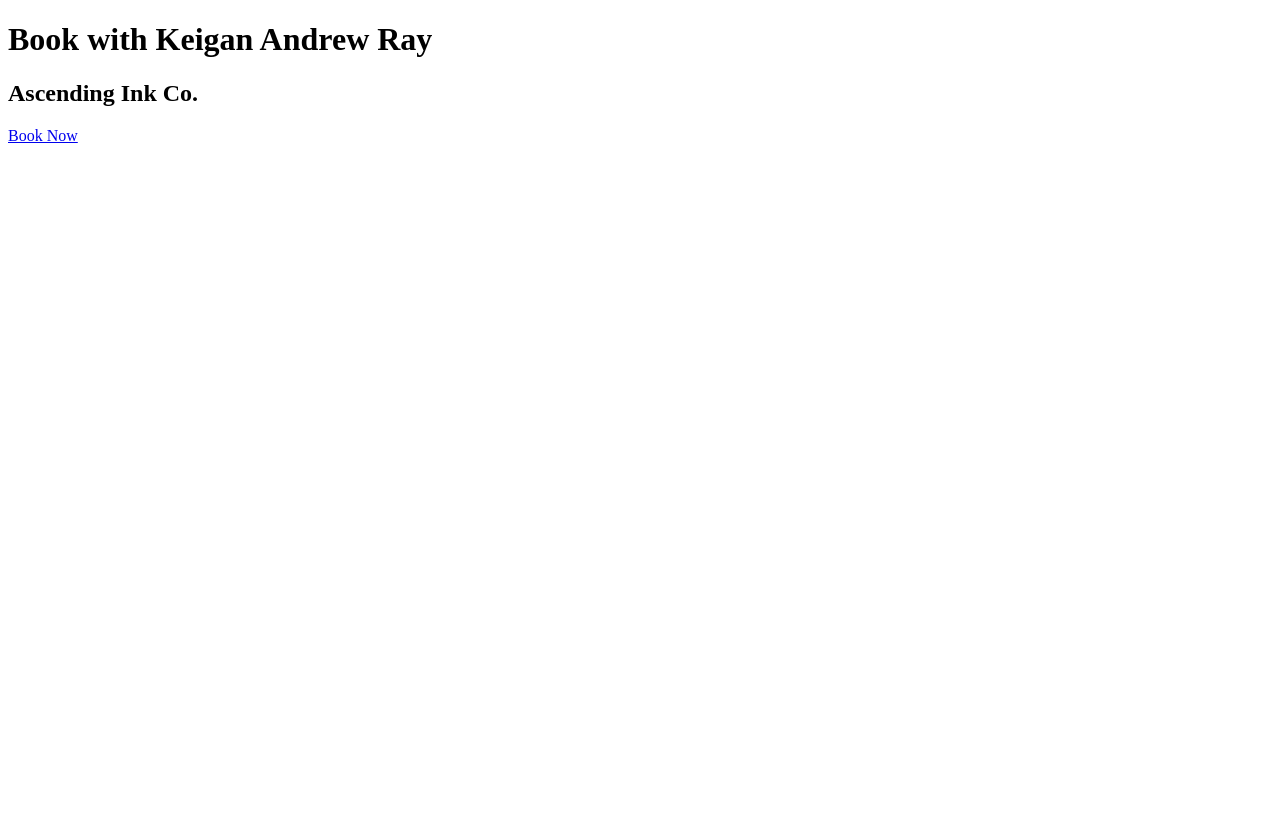
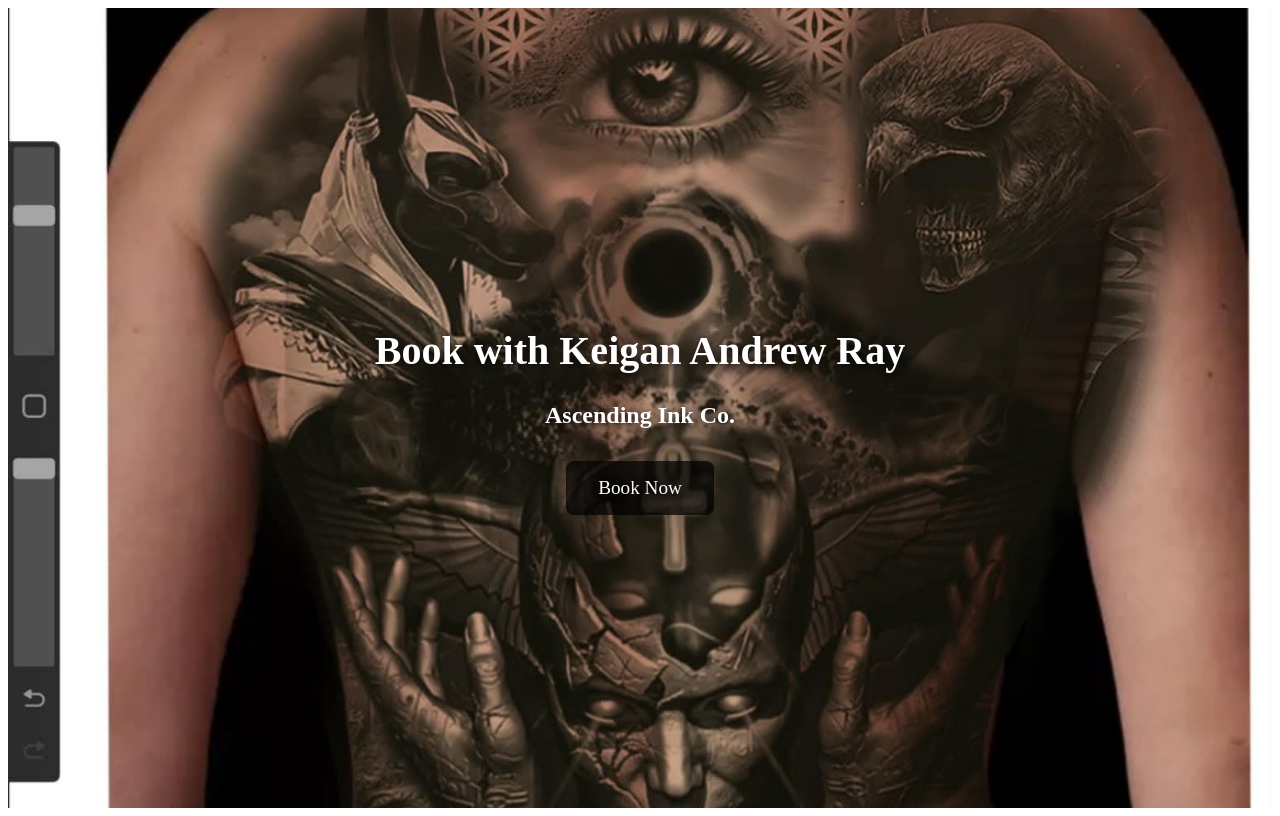
Before and after one commit to Chronic-W-F/Ascending-Ink-Co-Booking, a Next.js app: page / in a window 1280 px wide. Built offline with nearby package versions, Linux system fonts and the light colour scheme.

Commit message:
Update Home.module.css

```diff
--- a/styles/Home.module.css
+++ b/styles/Home.module.css
@@ -1,41 +1,43 @@
-.container {
-  font-family: sans-serif;
-  margin: 0;
-  padding: 0;
-}
-.hero {
-  background: url('/tattoo-bg.jpg') no-repeat center center fixed;
+.main {
+  min-height: 100vh;
+  width: 100%;
+  background-image: url('/tattoo-bg.jpg');
   background-size: cover;
-  position: relative;
-  min-height: 100vh;
+  background-position: center;
+  background-repeat: no-repeat;
   display: flex;
   flex-direction: column;
+  align-items: center;
   justify-content: center;
-  align-items: center;
+  padding: 2rem;
+  box-sizing: border-box;
+  text-align: center;
   color: white;
-  text-align: center;
-  padding: 2rem;
+  text-shadow: 1px 1px 8px rgba(0, 0, 0, 0.8);
 }
-.overlay {
-  position: absolute;
-  top: 0;
-  left: 0;
-  width: 100%;
-  height: 100%;
-  background: rgba(0, 0, 0, 0.7);
-  z-index: 1;
+
+h1 {
+  font-size: 2.5rem;
+  margin-bottom: 0.5rem;
 }
-.title {
-  font-size: 3rem;
-  z-index: 2;
-}
-.subtitle {
+
+h2 {
   font-size: 1.5rem;
-  z-index: 2;
   margin-bottom: 2rem;
 }
-.formWrapper {
-  width: 100%;
-  max-width: 700px;
-  z-index: 2;
+
+.button {
+  padding: 1rem 2rem;
+  background-color: rgba(0, 0, 0, 0.7);
+  color: white;
+  text-decoration: none;
+  font-size: 1.2rem;
+  border: none;
+  border-radius: 8px;
+  cursor: pointer;
+  transition: background 0.3s ease;
 }
+
+.button:hover {
+  background-color: rgba(255, 255, 255, 0.2);
+}
```
